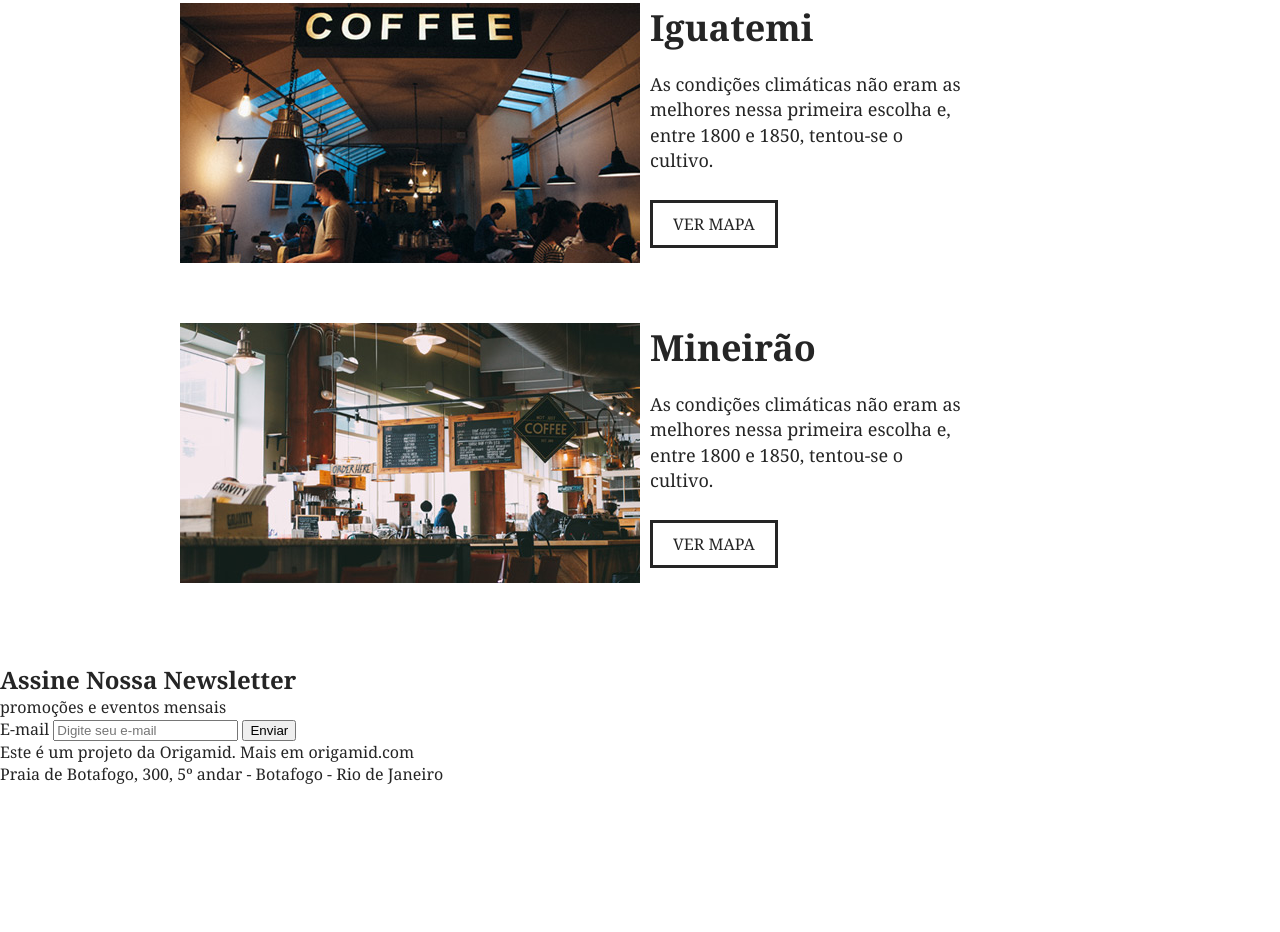
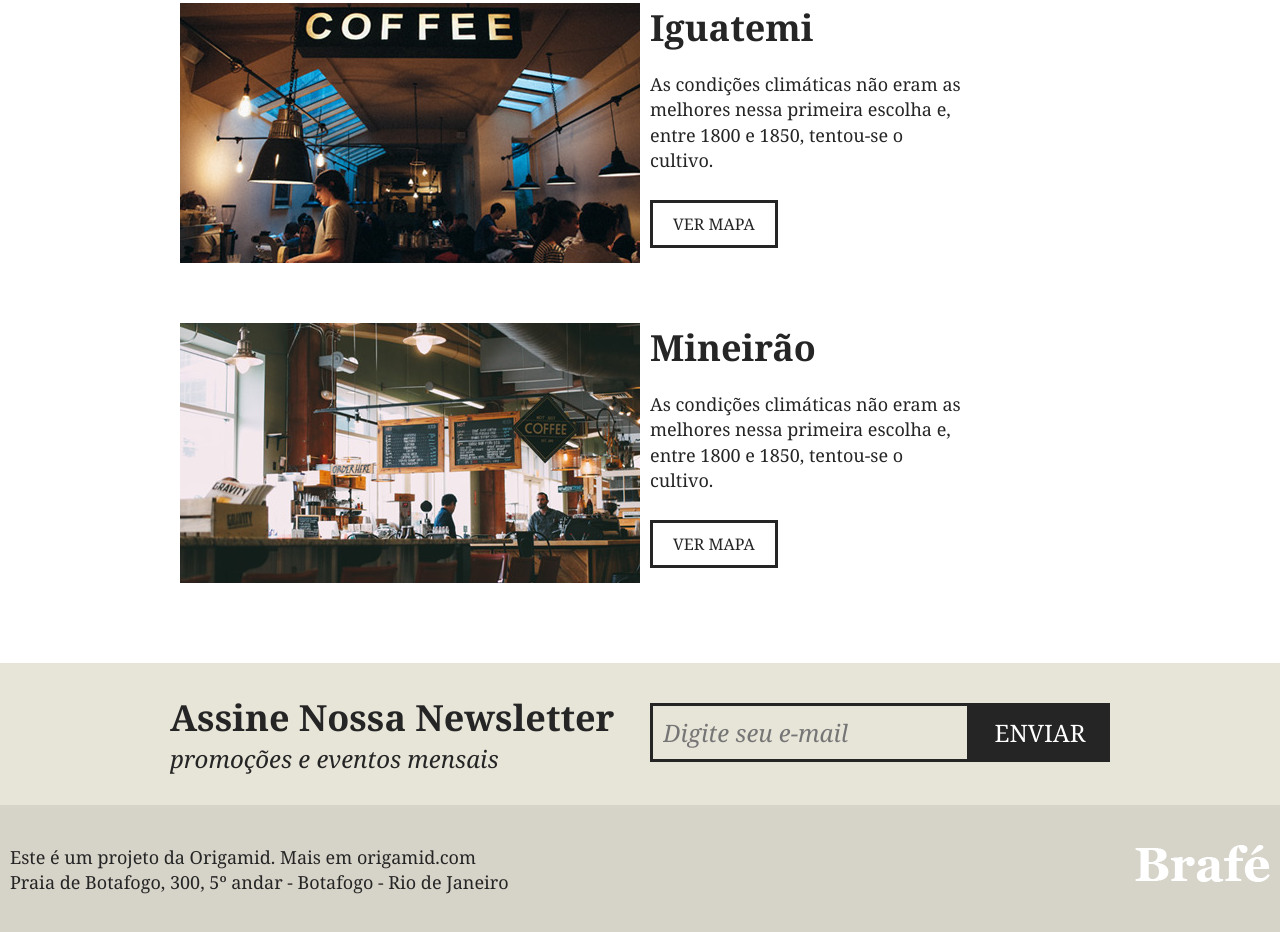
Before and after one commit to EvertonSouzaa/projeto-brafe, a plain HTML site: page index.html in a window 1280 px wide. Shown: the part 2173-3105 px from the top of the page. Before the commit the page ends 3000 px from the top, so only its background shows below. Drawn offline with Linux system fonts and the light colour scheme.

Commit message:
Aula 2-9 Puro - Footer

```diff
--- a/css/style.css
+++ b/css/style.css
@@ -12,6 +12,10 @@ ul {
 body {
   font-family: Georgia, "Times New Roman", Times, serif;
   color: #252525;
+}
+
+* {
+  box-sizing: border-box;
 }
 
 /* Menu */
@@ -270,3 +274,97 @@ h2.produtos-mineiro::before {
   color: #252525;
   padding: 10px 20px;
 }
+
+/* Assine */
+
+.assine {
+  background: #e7e4d8;
+  padding: 30px 0;
+}
+
+.assine-container {
+  max-width: 960px;
+  margin: 0 auto;
+}
+
+.assine-container::after,
+.assine-container:before {
+  content: "";
+  display: table;
+  clear: both;
+}
+
+.assine-info {
+  width: 460px;
+  margin: 0 10px;
+  float: left;
+}
+
+.assine-info h2 {
+  font-size: 2.25em;
+}
+
+.assine-info p {
+  font-size: 1.5em;
+  font-style: italic;
+}
+
+.assine form {
+  width: 460px;
+  margin: 10px 10px 0 10px;
+  float: left;
+}
+
+.assine form label {
+  display: none;
+}
+
+.assine input {
+  width: 320px;
+  border: 3px solid #252525;
+  background: none;
+  font-size: 1.5em;
+  font-style: italic;
+  font-family: Georgia, "Times New Roman", Times, serif;
+  padding: 10px;
+  float: left;
+}
+
+.assine button {
+  background: #252525;
+  border: none;
+  font-family: Georgia, "Times New Roman", Times, serif;
+  text-transform: uppercase;
+  font-size: 1.5em;
+  width: 140px;
+  padding: 13px 0;
+  color: #fff;
+  cursor: pointer;
+}
+
+/* Footer */
+
+.footer {
+  background: #d6d3c8;
+  padding: 40px 0;
+}
+
+.footer-container::after,
+.footer-container:before {
+  content: "";
+  display: table;
+  clear: both;
+}
+
+.footer-container p {
+  float: left;
+  margin: 0 10px;
+  font-size: 1.125em;
+  line-height: 1.4em;
+}
+
+.footer img {
+  float: right;
+  margin: 0 10px;
+  display: block;
+}
--- a/index.html
+++ b/index.html
@@ -97,9 +97,9 @@
     </div>
   </section>
 
-  <section>
-    <div>
-      <div>
+  <section class="assine">
+    <div class="assine-container">
+      <div class="assine-info">
         <h2>Assine Nossa Newsletter</h2>
         <p>promoções e eventos mensais</p>
       </div>
@@ -111,8 +111,8 @@
     </div>
   </section>
 
-  <footer>
-    <div>
+  <footer class="footer">
+    <div class="footer-container">
       <p>Este é um projeto da Origamid. Mais em origamid.com <br>
         Praia de Botafogo, 300, 5º andar - Botafogo - Rio de Janeiro
       </p>
```
